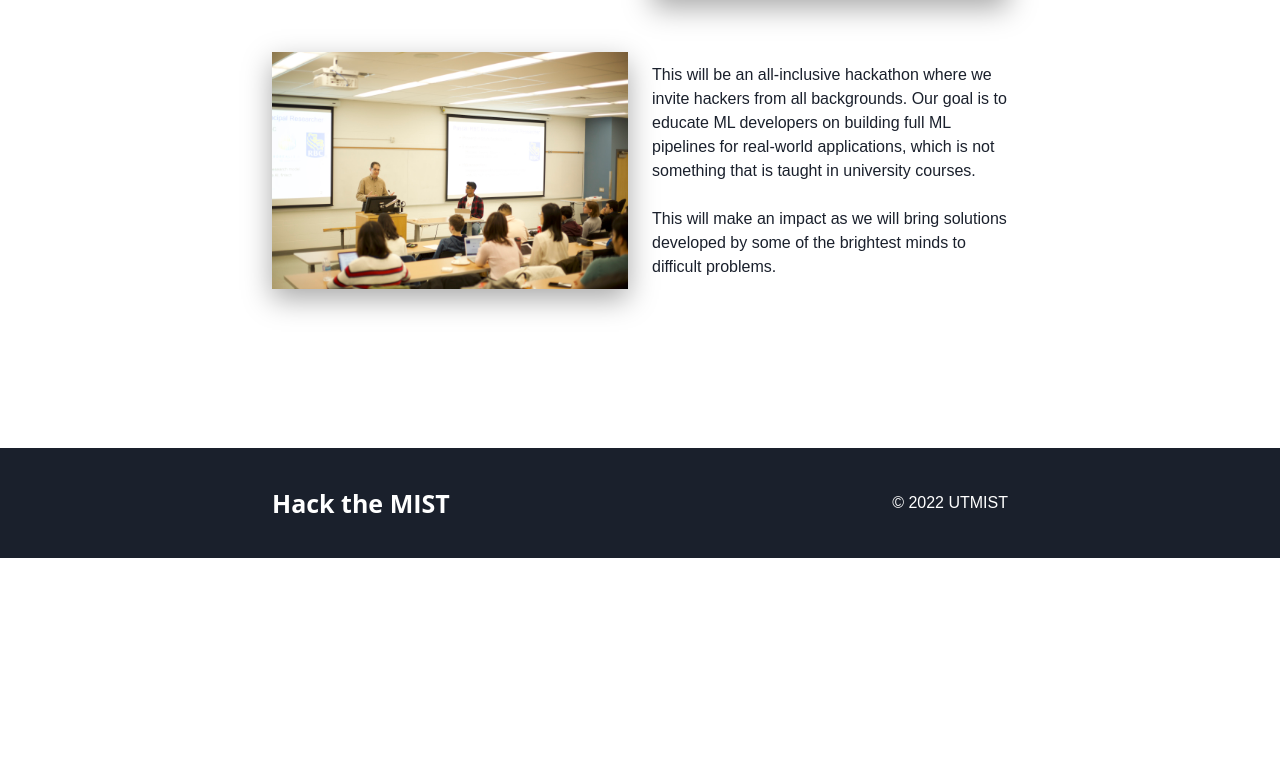
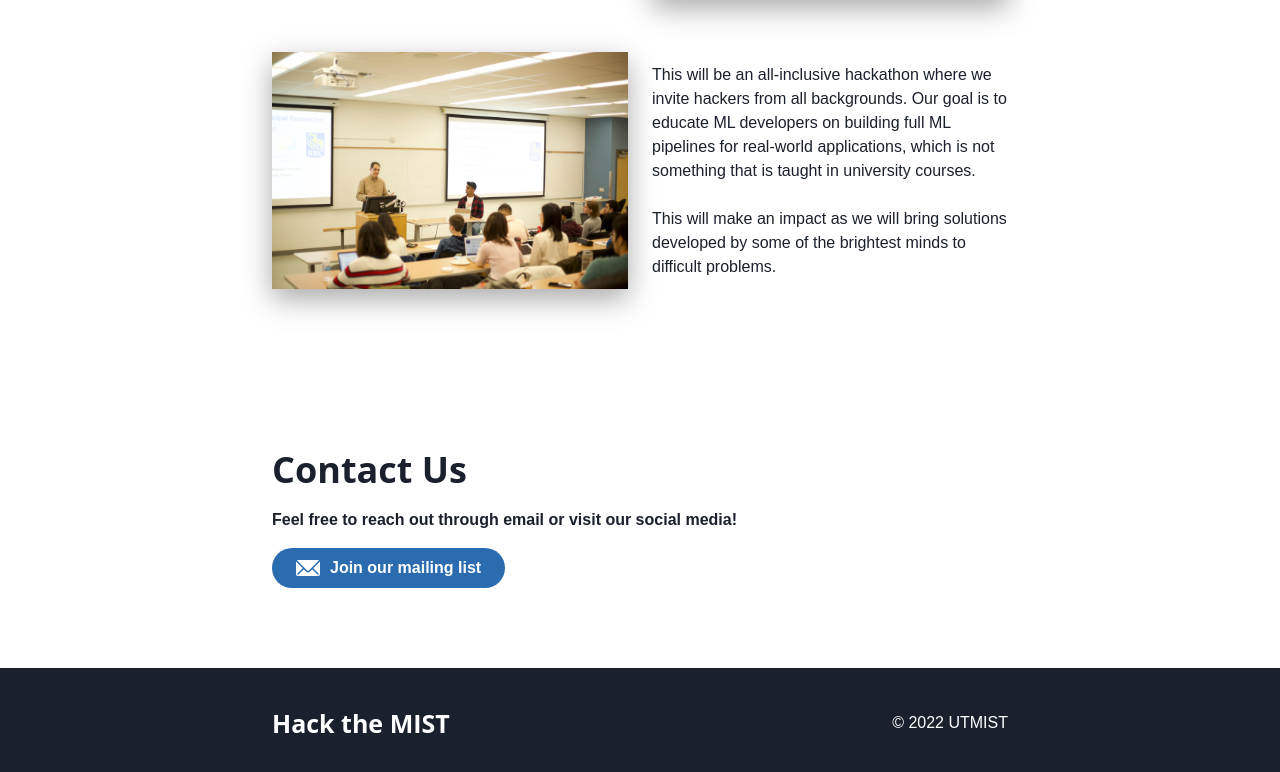
Before and after one commit to UTMIST/hackthemist, a React (Create React App) app: page / in a window 1280 px wide. Shown: the part 1335-2107 px from the top of the page. Before the commit the page ends 1893 px from the top, so only its background shows below. Built offline with nearby package versions, Linux system fonts and the light colour scheme.

Commit message:
added contact us section

```diff
--- a/src/app/App.tsx
+++ b/src/app/App.tsx
@@ -7,6 +7,7 @@ import Navigation from '../sections/Navigation';
 import {useEffect} from 'react';
 import "../style/override.css";
 import Footer from '../sections/Footer';
+import Contact from '../sections/Contact';
 
 const App = () => {
     useEffect(() => {
@@ -18,6 +19,7 @@ const App = () => {
             <Navigation/>
             <Header/>
             <AboutUs/>
+            <Contact/>
             <Footer/>
         </ChakraProvider>
     );
--- /dev/null
+++ b/src/sections/Contact.tsx
@@ -0,0 +1,45 @@
+import React from 'react';
+import {
+    Container,
+    Flex,
+    Heading,
+    Stack,
+    Text,
+    Button,
+    Icon
+} from '@chakra-ui/react';
+import { EmailIcon } from '@chakra-ui/icons';
+
+const Contact = () => {
+    return (
+        <Container maxW={'3xl'}>
+            <Stack pb={20} gap={4}>
+                <Heading>Contact Us</Heading>
+                <Text as={'b'}>Feel free to reach out through email or visit our social media!</Text>
+                <Flex>
+                    <Button
+                        colorScheme={'blue'}
+                        bg={'blue.600'}
+                        rounded={'full'}
+                        px={6}
+                        _hover={{
+                            bg: 'blue.500',
+                        }}
+                        onClick={() => window.open('https://eepurl.com/dGMddD', '_blank')}>
+
+                        <Icon
+                            as={EmailIcon}
+                            w={6}
+                            h={6}
+                            style={{ marginRight: '10px' }}
+                        />
+
+                        Join our mailing list
+                    </Button>
+                </Flex>
+            </Stack>
+        </Container>
+    );
+}
+
+export default Contact;
```
